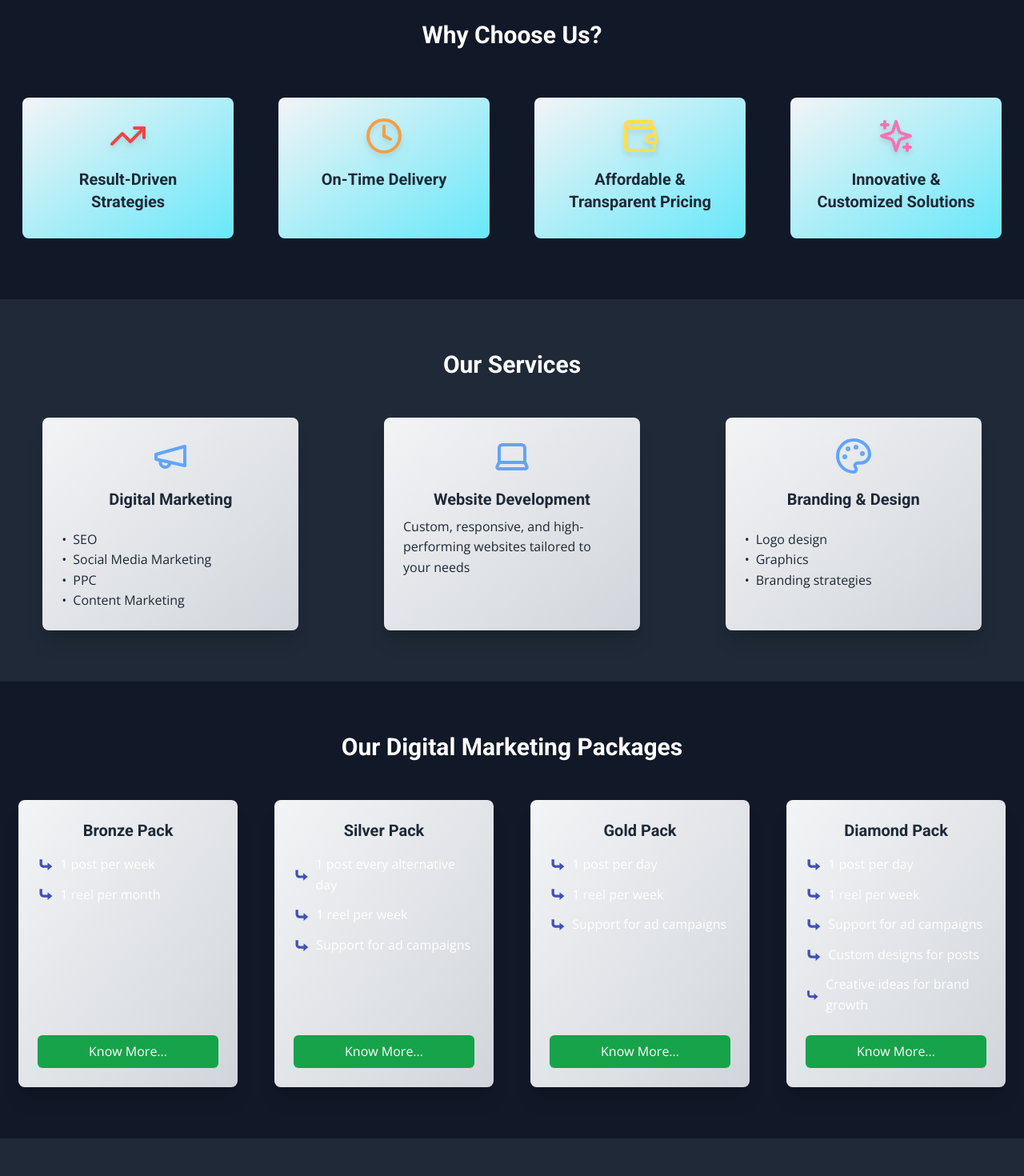
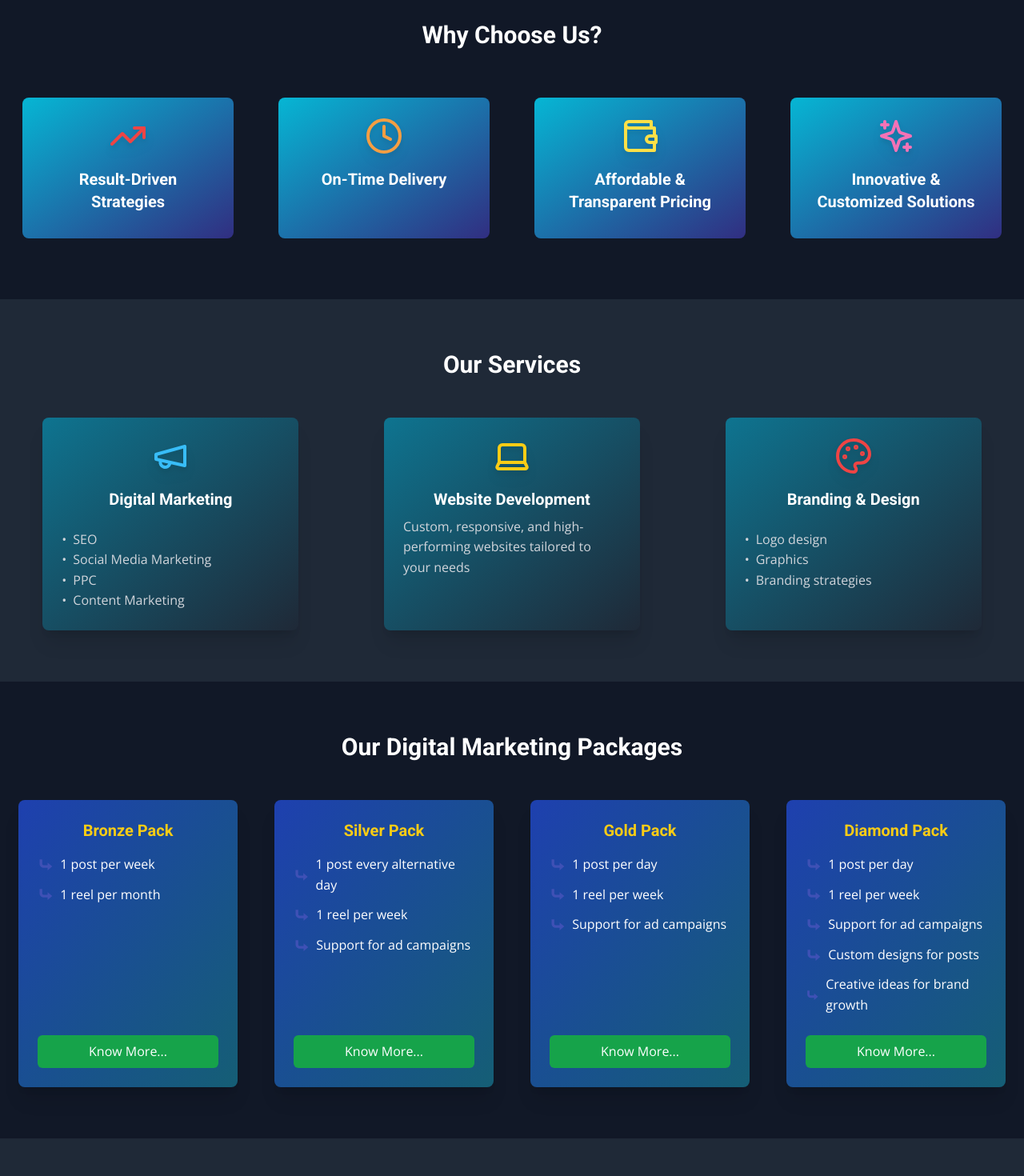
Before and after one commit to techlit-admin/techlit-app, a React (Vite) app: page / in a window 1280 px wide. Shown: the part 800-2270 px from the top of the page at 80% size. Built offline with nearby package versions, Linux system fonts and the light colour scheme.

Commit message:
Theme Fixes

```diff
--- a/src/components/About.tsx
+++ b/src/components/About.tsx
@@ -47,15 +47,13 @@ const About = () => {
           {benefitData.map(({ text, icon: Icon, color }) => (
             <div
               key={text}
-              className="m-3 p-6 rounded-lg bg-gradient-to-br from-gray-100 to-cyan-300 dark:from-cyan-500 dark:to-indigo-900 text-center transform hover:scale-105 transition-transform hover:shadow-neumorph"
+              className="m-3 p-6 rounded-lg bg-gradient-to-br from-cyan-500 to-indigo-900 text-center transform hover:scale-105 transition-transform hover:shadow-neumorph"
             >
               <Icon
                 style={{ color }}
                 className="h-12 w-12 mx-auto mb-4 drop-shadow-lg"
               />
-              <h3 className="text-xl font-semibold mb-2 text-gray-800 dark:text-white">
-                {text}
-              </h3>
+              <h3 className="text-xl font-semibold mb-2 text-white">{text}</h3>
             </div>
           ))}
         </div>
--- a/src/components/Packages.tsx
+++ b/src/components/Packages.tsx
@@ -72,19 +72,16 @@ const Packages = () => {
           {packages.map((pkg) => (
             <div
               key={pkg.name}
-              className="w-[80%] max-w-xs mx-auto md:w-[70%] lg:w-[90%] xl:w-[95%] bg-gradient-to-br from-gray-100 to-gray-300 dark:from-blue-800 dark:to-cyan-800 rounded-lg p-6 hover:shadow-neumorph shadow-xl transition-shadow flex flex-col"
+              className="w-[80%] max-w-xs mx-auto md:w-[70%] lg:w-[90%] xl:w-[95%] bg-gradient-to-br from-blue-800 to-cyan-800 rounded-lg p-6 hover:shadow-neumorph shadow-xl transition-shadow flex flex-col"
             >
-              <h3 className="text-xl font-semibold mb-4 text-gray-800 dark:text-yellow-400 text-center">
+              <h3 className="text-xl font-semibold mb-4 text-yellow-400 text-center">
                 {pkg.name}
               </h3>
               <ul className="space-y-3 mb-6 flex-grow">
                 {pkg.features.map((feature) => (
-                  <li
-                    key={feature}
-                    className="flex items-center text-white-800 dark:text-white-800"
-                  >
+                  <li key={feature} className="flex items-center text-white">
                     <FcDownRight className="h-5 w-5 mr-2" />
-                    <span className="text-white">{feature}</span>
+                    <span>{feature}</span>
                   </li>
                 ))}
               </ul>
--- a/src/components/Services.tsx
+++ b/src/components/Services.tsx
@@ -40,17 +40,26 @@ const Services = () => {
           Our Services
         </h2>
         <div className="grid grid-cols-1 md:grid-cols-3 gap-8 justify-items-center">
-          {services.map((service) => (
+          {services.map((service) => {
+            // Assign a bright color for each icon
+            let iconColor = "#38bdf8"; // cyan for Megaphone
+            if (service.icon === Laptop) iconColor = "#facc15"; // yellow for Laptop
+            if (service.icon === Palette) iconColor = "#ef4444"; // red for Palette
+
+            return (
               <div
                 key={service.title}
-              className="w-[90%] max-w-xs bg-gradient-to-br from-gray-100 to-gray-300 dark:from-cyan-700 dark:to-dark-800 p-6 rounded-lg hover:shadow-neumorph shadow-xl transform hover:scale-105 flex flex-col transition-transform"
+                className="w-[90%] max-w-xs bg-gradient-to-br from-cyan-700 to-dark-800 p-6 rounded-lg hover:shadow-neumorph shadow-xl transform hover:scale-105 flex flex-col transition-transform"
               >
-              <service.icon className="h-12 w-12 text-blue-400 mb-4 mx-auto" />
-              <h3 className="text-xl font-semibold text-gray-800 dark:text-white mb-2 text-center">
+                <service.icon
+                  style={{ color: iconColor }}
+                  className="h-12 w-12 mb-4 mx-auto drop-shadow-lg"
+                />
+                <h3 className="text-xl font-semibold text-white mb-2 text-center">
                   {service.title}
                 </h3>
                 {service.items ? (
-                <ul className="mt-4 text-gray-800 dark:text-gray-300 flex-grow">
+                  <ul className="mt-4 text-gray-300 flex-grow">
                     {service.items.map((item, index) => (
                       <li key={index} className="flex items-center">
                         <span className="mr-2">•</span> {item}
@@ -58,12 +67,13 @@ const Services = () => {
                     ))}
                   </ul>
                 ) : (
-                <p className="text-gray-800 dark:text-gray-300 flex-grow">
+                  <p className="text-gray-300 flex-grow">
                     {service.description}
                   </p>
                 )}
               </div>
-          ))}
+            );
+          })}
         </div>
       </div>
     </section>
```
Lines whose indentation alone changed are shown as unchanged.
